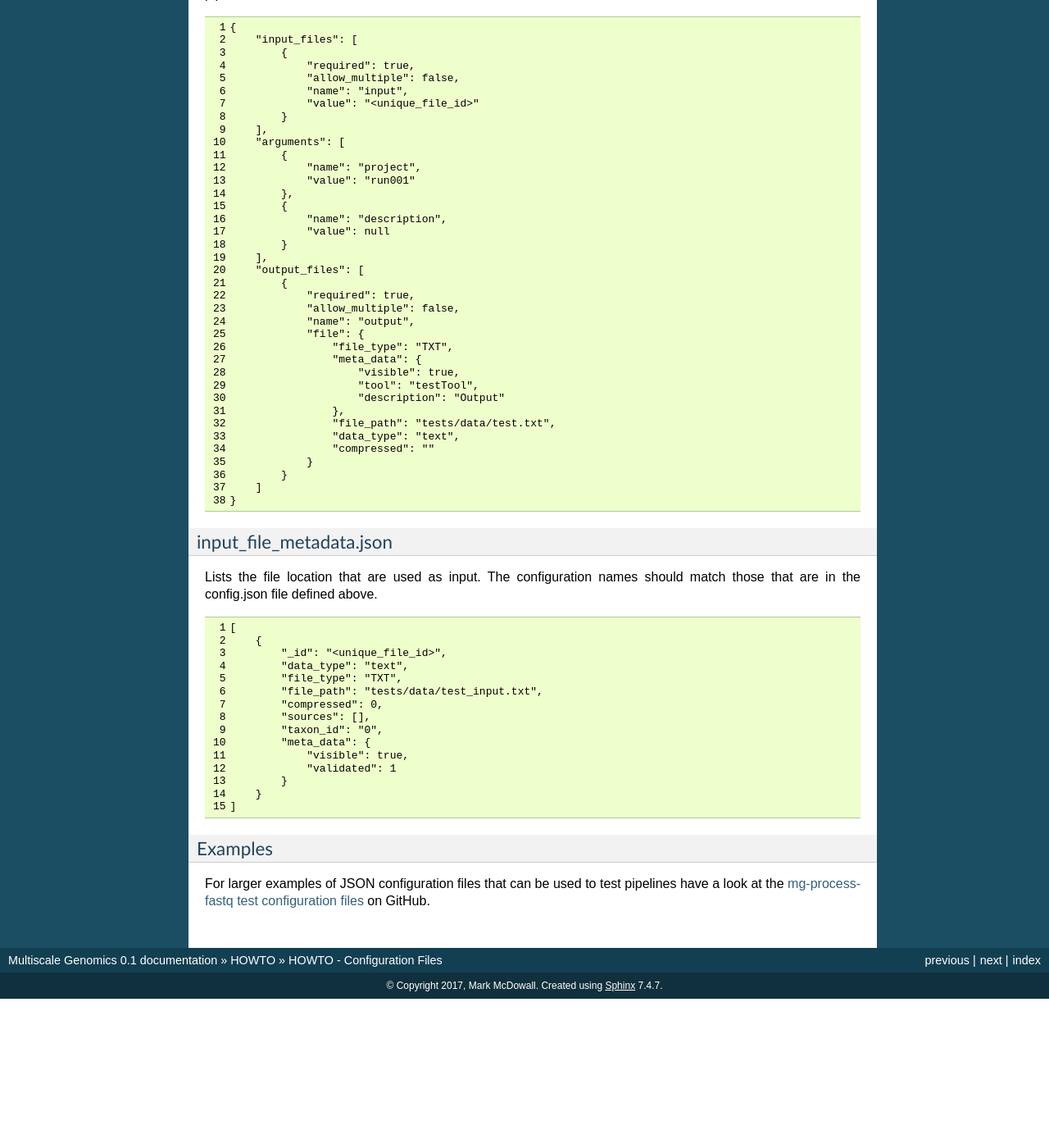
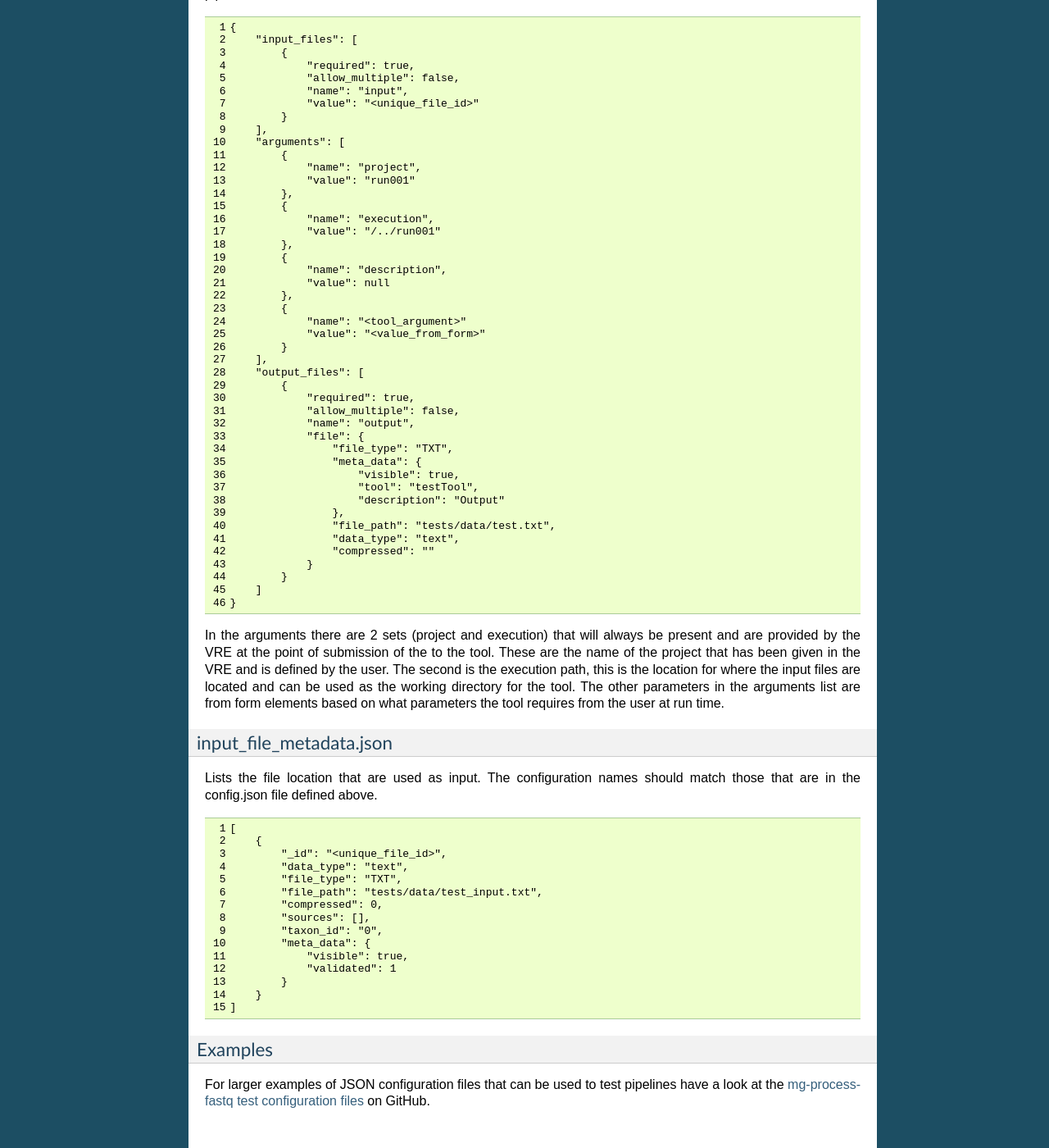
Before and after one commit to Multiscale-Genomics/mg-docs, a Sphinx documentation site: the page built from docs/howto/howto_config.rst, in a window 1280 px wide and 1400 px high, scrolled down 2901 px. Shown: the whole window at 82% size. Built offline with Sphinx 7.4.7, drawn with Linux system fonts in a browser that asks for light colours; before the commit the page ends 4119 px from its top, so only the background shows below that.

Commit message:
Updates based on the new release of COMPSs 2.3 and changes to the configs provided by the VRE

```diff
--- a/docs/howto/howto_config.rst
+++ b/docs/howto/howto_config.rst
@@ -187,8 +187,16 @@ Defines the configurations required for by the pipeline including parameters tha
                "value": "run001"
            },
            {
+               "name": "execution",
+               "value": "/../run001"
+           },
+           {
                "name": "description",
                "value": null
+           },
+           {
+               "name": "<tool_argument>"
+               "value": "<value_from_form>"
            }
        ],
        "output_files": [
@@ -210,6 +218,8 @@ Defines the configurations required for by the pipeline including parameters tha
            }
        ]
    }
+
+In the arguments there are 2 sets (project and execution) that will always be present and are provided by the VRE at the point of submission of the to the tool. These are the name of the project that has been given in the VRE and is defined by the user. The second is the execution path, this is the location for where the input files are located and can be used as the working directory for the tool. The other parameters in the arguments list are from form elements based on what parameters the tool requires from the user at run time.
 
 
 input_file_metadata.json
```
Also changed, not shown: docs/coding_standards.rst (+8 -1 lines).
